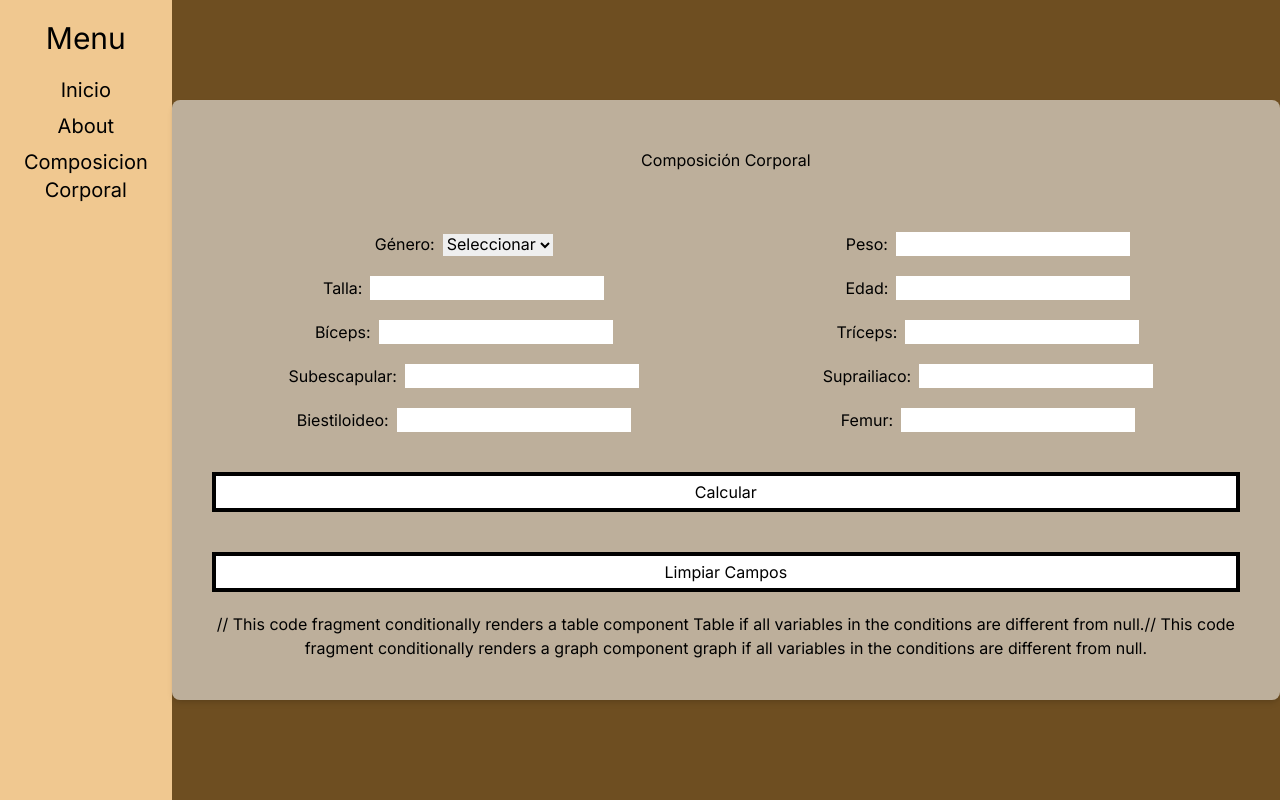
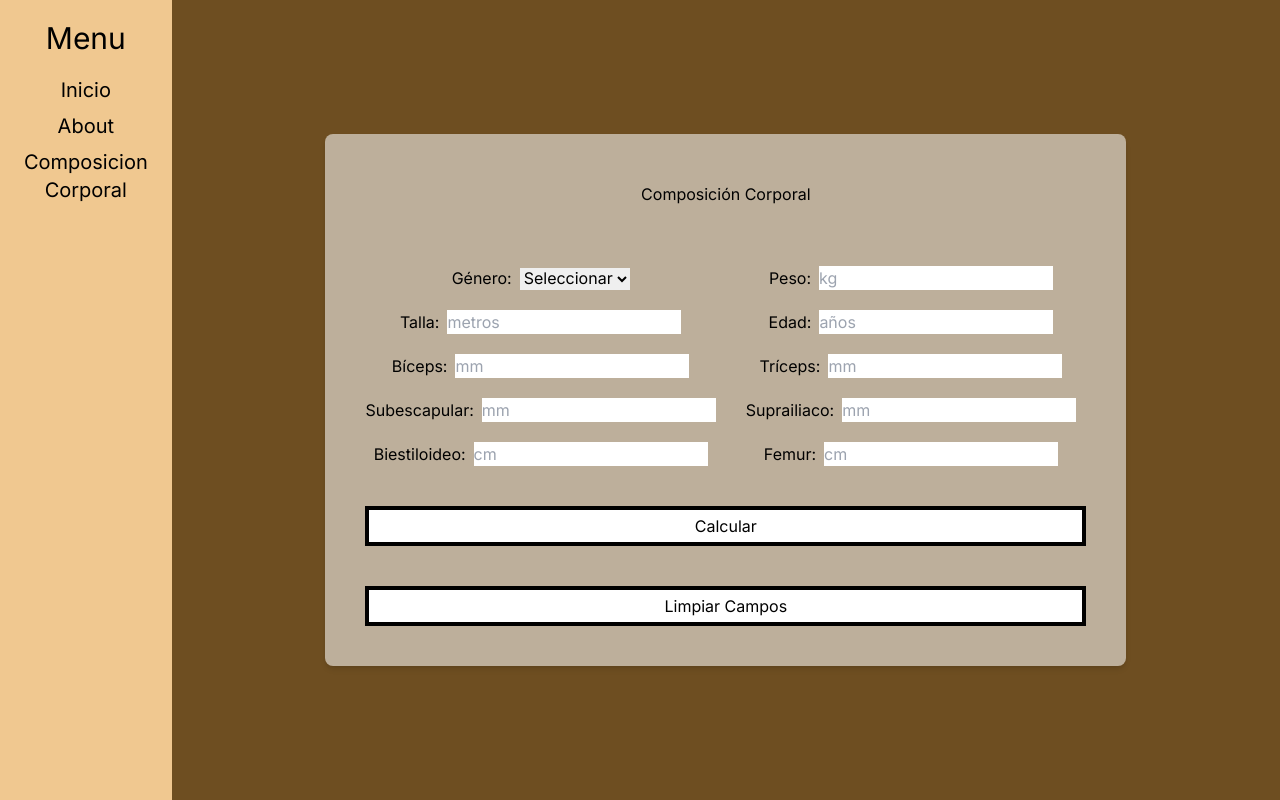
Before and after one commit to Nerovelic/dashboard, a Next.js app: page /body_composition in a window 1280 px wide. Built offline with nearby package versions, Linux system fonts and the light colour scheme.

Commit message:
se optimizo el codigo

```diff
--- a/app/body_composition/page.jsx
+++ b/app/body_composition/page.jsx
@@ -4,25 +4,29 @@ import Table from "../table/page";
 import Graph from "../graph/page";
 
 export default function Composition() {
-  const [genre, setGenre] = useState("");
-  const [tricep, setTricep] = useState("");
-  const [bicep, setBicep] = useState("");
-  const [subscapularis, setSubscapularis] = useState("");
-  const [suprailiac, setSuprailiac] = useState("");
-  const [bistyloid, setBistyloid] = useState("");
-  const [femur, setFemur] = useState("");
-  const [size, setSize] = useState("");
-  const [weight, setWeight] = useState("");
-  const [age, setAge] = useState("");
-  const [result, setResult] = useState(null);
-  const [result2, setResult2] = useState(null);
-  const [boneMass, setBoneMass] = useState(null);
-  const [residualMass, setResidualMass] = useState(null);
-  const [fatMass, setFatMass] = useState(null);
-  const [muscleMass, setMuscleMass] = useState(null);
-  const [PercentResidual, setResidualMassPer] = useState(null);
-  const [PercentageOsea, setBoneMassPer] = useState(null);
-  const [MusclePercentage, setMuscularPer] = useState(null);
+  const [data, setData] = useState({
+    genre: "",
+    tricep: "",
+    bicep: "",
+    subscapularis: "",
+    suprailiac: "",
+    bistyloid: "",
+    femur: "",
+    size: "",
+    weight: "",
+    age: "",
+    result: 0,
+    result2: 0,
+    boneMass: 0,
+    residualMass: 0,
+    fatMass: 0,
+    muscleMass: 0,
+    PercentResidual: 0,
+    PercentageOsea: 0,
+    MusclePercentage: 0,
+  });
+
+  const [isDataLoaded, setIsDataLoaded] = useState(false);
 
   // This `useEffect` loads data previously stored in local storage and sets it to the state of the React component.
   useEffect(() => {
@@ -30,67 +34,35 @@ export default function Composition() {
       localStorage.getItem("bodyCompositionValues")
     );
     if (storedValues) {
-      setGenre(storedValues.genre || "");
-      setTricep(storedValues.tricep || "");
-      setBicep(storedValues.bicep || "");
-      setSubscapularis(storedValues.subscapularis || "");
-      setSuprailiac(storedValues.suprailiac || "");
-      setBistyloid(storedValues.bistyloid || "");
-      setFemur(storedValues.femur || "");
-      setSize(storedValues.size || "");
-      setWeight(storedValues.weight || "");
-      setAge(storedValues.age || "");
+      setData((prevData) => ({
+        ...prevData,
+        ...storedValues,
+      }));
+      setIsDataLoaded(true); // Set isDataLoaded to true when data is loaded
     }
   }, []);
-
   // This `useEffect` updates the local storage whenever the specified state values change,
   // ensuring that the data is reflected in the local storage.
   useEffect(() => {
-    const bodyCompositionValues = {
-      genre,
-      tricep,
-      bicep,
-      subscapularis,
-      suprailiac,
-      bistyloid,
-      femur,
-      size,
-      weight,
-      age,
-    };
-    localStorage.setItem(
-      "bodyCompositionValues",
-      JSON.stringify(bodyCompositionValues)
-    );
-  }, [
-    genre,
-    tricep,
-    bicep,
-    subscapularis,
-    suprailiac,
-    bistyloid,
-    femur,
-    size,
-    weight,
-    age,
-  ]);
+    localStorage.setItem("bodyCompositionValues", JSON.stringify(data));
+  }, [data]);
 
   // Esta función `calculateBoneMass` calcula la masa ósea basada en los valores de `size`, `bistyloid`, y `femur`, usando una fórmula específica.
-  // Luego, asigna el resultado a `boneMass`. Si falta algún valor, devuelve `null`.
+  // Luego, asigna el resultado a `boneMass`. Si falta algún valor, devuelve `0`.
   const calculateBoneMass = () => {
-    if (size && bistyloid && femur) {
-      heightSquared = Math.pow(parseFloat(size), 2);
+    if (data.size && data.bistyloid && data.femur) {
+      heightSquared = Math.pow(parseFloat(data.size), 2);
       const boneMass =
         Math.pow(
-          ((((heightSquared * parseFloat(bistyloid)) / 100) *
-            parseFloat(femur)) /
+          ((((heightSquared * parseFloat(data.bistyloid)) / 100) *
+            parseFloat(data.femur)) /
             100) *
             400,
           0.712
         ) * 3.02;
       return boneMass;
     }
-    return null;
+    return 0;
   };
 
   let heightSquared = 0;
@@ -98,15 +70,15 @@ export default function Composition() {
   // This `useEffect` updates the local storage whenever the specified state values change,
   // ensuring that the data is reflected in the local storage.
   const calculateResidualMass = () => {
-    if (genre && weight) {
-      weightKilograms = parseFloat(weight);
-      if (genre === "hombre") {
+    if (data.genre && data.weight) {
+      weightKilograms = parseFloat(data.weight);
+      if (data.genre === "hombre") {
         return 0.24 * weightKilograms;
-      } else if (genre === "mujer") {
+      } else if (data.genre === "mujer") {
         return 0.21 * weightKilograms;
       }
     }
-    return null;
+    return 0;
   };
 
   let weightKilograms = 0;
@@ -117,73 +89,84 @@ export default function Composition() {
     // This code block checks if all variables (genre, size, weight, tricep, bicep, subscapularis, suprailiac, bistyloid and femur)
     // have defined values before further calculations.
     if (
-      genre &&
-      size &&
-      weight &&
-      tricep &&
-      bicep &&
-      subscapularis &&
-      suprailiac &&
-      bistyloid &&
-      femur
+      data.genre &&
+      data.size &&
+      data.weight &&
+      data.tricep &&
+      data.bicep &&
+      data.subscapularis &&
+      data.suprailiac &&
+      data.bistyloid &&
+      data.femur
     ) {
       // Calculate the logarithm in base 10 of the sum of values converted to skinfold numbers or set to 0 if it cannot be calculated.
       const log10 =
         Math.log10(
-          parseFloat(tricep) +
-            parseFloat(bicep) +
-            parseFloat(subscapularis) +
-            parseFloat(suprailiac)
+          parseFloat(data.tricep) +
+            parseFloat(data.bicep) +
+            parseFloat(data.subscapularis) +
+            parseFloat(data.suprailiac)
         ) || 0;
 
       let DC;
 
       // Depending on the gender entered (male or female), it calculates a coefficient (DC) using a specific formula based on the previously
       // calculated value of log10.
-      if (genre === "hombre") {
+      if (data.genre === "hombre") {
         DC = 1.1765 - 0.0744 * log10;
-      } else if (genre === "mujer") {
+      } else if (data.genre === "mujer") {
         DC = 1.1567 - 0.0717 * log10;
       }
       // Calculates the body fat percentage using a previously calculated value (DC) in a specific formula.
       const percentageFatCorporal = 495 / DC - 450;
       // Calculate body fat mass by multiplying body fat percentage by weight and dividing the result by 100.
-      const fatMass = (percentageFatCorporal * weight) / 100;
+      const fatMass = (percentageFatCorporal * data.weight) / 100;
       // Calculate the percentage of residual mass by dividing the residual mass calculated by the `calculateResidualMass()`
       // function by the weight and then multiplying by 100.
-      const PercentResidual = (calculateResidualMass() * 100) / weight;
+      const PercentResidual = (calculateResidualMass() * 100) / data.weight;
       // Calculate the percentage of bone mass by dividing the bone mass calculated by the `calculateBoneMass()`
       // function by the weight and multiplying by 100.
-      const PercentageOsea = (calculateBoneMass() * 100) / weight;
+      const PercentageOsea = (calculateBoneMass() * 100) / data.weight;
       // Calculate the percentage of muscle mass by subtracting the sum of the percentage of body fat,
       // the percentage of residual mass and the percentage of bone mass at 100%.
       const PercentageMuscular =
         100 - (percentageFatCorporal + PercentResidual + PercentageOsea);
       // Calculate muscle mass by multiplying the percentage of muscle mass by the weight and dividing the result by 100.
-      const muscleMass = (PercentageMuscular * weight) / 100;
-      setFatMass(fatMass);
-      setResult(percentageFatCorporal);
-      setResult2(DC);
-      setBoneMass(calculateBoneMass());
-      setResidualMass(calculateResidualMass());
-      setResidualMassPer(PercentResidual);
-      setBoneMassPer(PercentageOsea);
-      setMuscularPer(PercentageMuscular);
-      setMuscleMass(muscleMass);
+      const muscleMass = (PercentageMuscular * data.weight) / 100;
+      setData((prevData) => ({
+        ...prevData,
+        result: percentageFatCorporal,
+        result2: DC,
+        boneMass: calculateBoneMass(),
+        residualMass: calculateResidualMass(),
+        PercentResidual: PercentResidual,
+        PercentageOsea: PercentageOsea,
+        MusclePercentage: PercentageMuscular,
+        fatMass: fatMass,
+        muscleMass: muscleMass,
+      }));
     } else {
-      setResult(null);
-      setResult2(null);
-      setBoneMass(null);
-      setResidualMass(null);
-      setMuscleMass(null);
+      setData((prevData) => ({
+        ...prevData,
+        result: 0,
+        result2: 0,
+        boneMass: 0,
+        residualMass: 0,
+        fatMass: 0,
+        muscleMass: 0,
+      }));
     }
   };
 
-  //The `handlePositiveInputChange` function checks if a value is greater than or equal to zero and, if so,
-  // sets it to a variable using the `setValue` function.
-  const handlePositiveInputChange = (value, setValue) => {
+  // The `handlePositiveInputChange` function takes an event and a key as arguments. When a value is greater than or equal to zero in the event,
+  // it updates the existing data (prevData) with the new value in the specified key using the propagation operator (`...`).
+  const handlePositiveInputChange = (event, key) => {
+    const { value } = event.target;
     if (value >= 0) {
-      setValue(value);
+      setData((prevData) => ({
+        ...prevData,
+        [key]: value,
+      }));
     }
   };
 
@@ -196,8 +179,8 @@ export default function Composition() {
             <label>
               Género:
               <select
-                value={genre}
-                onChange={(e) => setGenre(e.target.value)}
+                value={data.genre}
+                onChange={(e) => setData({ ...data, genre: e.target.value })}
                 className="ml-2"
               >
                 <option value="">Seleccionar</option>
@@ -210,13 +193,9 @@ export default function Composition() {
               <input
                 type="number"
                 className="ml-2"
-                value={weight}
-                onChange={(e) =>
-                  handlePositiveInputChange(
-                    parseFloat(e.target.value),
-                    setWeight
-                  )
-                }
+                placeholder="kg"
+                value={data.weight}
+                onChange={(e) => handlePositiveInputChange(e, "weight")}
               />
             </label>
           </div>
@@ -226,10 +205,9 @@ export default function Composition() {
               <input
                 type="number"
                 className="ml-2"
-                value={size}
-                onChange={(e) =>
-                  handlePositiveInputChange(parseFloat(e.target.value), setSize)
-                }
+                placeholder="metros"
+                value={data.size}
+                onChange={(e) => handlePositiveInputChange(e, "size")}
               />
             </label>
             <label>
@@ -237,10 +215,9 @@ export default function Composition() {
               <input
                 type="number"
                 className="ml-2"
-                value={age}
-                onChange={(e) =>
-                  handlePositiveInputChange(parseFloat(e.target.value), setAge)
-                }
+                placeholder="años"
+                value={data.age}
+                onChange={(e) => handlePositiveInputChange(e, "age")}
               />
             </label>
           </div>
@@ -250,13 +227,9 @@ export default function Composition() {
               <input
                 type="number"
                 className="ml-2"
-                value={bicep}
-                onChange={(e) =>
-                  handlePositiveInputChange(
-                    parseFloat(e.target.value),
-                    setBicep
-                  )
-                }
+                placeholder="mm"
+                value={data.bicep}
+                onChange={(e) => handlePositiveInputChange(e, "bicep")}
               />
             </label>
             <label>
@@ -264,13 +237,9 @@ export default function Composition() {
               <input
                 type="number"
                 className="ml-2"
-                value={tricep}
-                onChange={(e) =>
-                  handlePositiveInputChange(
-                    parseFloat(e.target.value),
-                    setTricep
-                  )
-                }
+                placeholder="mm"
+                value={data.tricep}
+                onChange={(e) => handlePositiveInputChange(e, "tricep")}
               />
             </label>
           </div>
@@ -280,13 +249,9 @@ export default function Composition() {
               <input
                 type="number"
                 className="ml-2"
-                value={subscapularis}
-                onChange={(e) =>
-                  handlePositiveInputChange(
-                    parseFloat(e.target.value),
-                    setSubscapularis
-                  )
-                }
+                placeholder="mm"
+                value={data.subscapularis}
+                onChange={(e) => handlePositiveInputChange(e, "subscapularis")}
               />
             </label>
             <label>
@@ -294,28 +259,19 @@ export default function Composition() {
               <input
                 type="number"
                 className="ml-2"
-                value={suprailiac}
-                onChange={(e) =>
-                  handlePositiveInputChange(
-                    parseFloat(e.target.value),
-                    setSuprailiac
-                  )
-                }
+                placeholder="mm"
+                value={data.suprailiac}
+                onChange={(e) => handlePositiveInputChange(e, "suprailiac")}
               />
             </label>
-
             <label>
               Biestiloideo:
               <input
                 type="number"
                 className="ml-2"
-                value={bistyloid}
-                onChange={(e) =>
-                  handlePositiveInputChange(
-                    parseFloat(e.target.value),
-                    setBistyloid
-                  )
-                }
+                placeholder="cm"
+                value={data.bistyloid}
+                onChange={(e) => handlePositiveInputChange(e, "bistyloid")}
               />
             </label>
             <label>
@@ -323,13 +279,9 @@ export default function Composition() {
               <input
                 type="number"
                 className="ml-2"
-                value={femur}
-                onChange={(e) =>
-                  handlePositiveInputChange(
-                    parseFloat(e.target.value),
-                    setFemur
-                  )
-                }
+                placeholder="cm"
+                value={data.femur}
+                onChange={(e) => handlePositiveInputChange(e, "femur")}
               />
             </label>
           </div>
@@ -344,63 +296,70 @@ export default function Composition() {
             className="bg-tertiary text-black border-4 cursor-pointer mt-5 py-1 px-3"
             onClick={() => {
               localStorage.removeItem("bodyCompositionValues");
-              setGenre("");
-              setTricep("");
-              setBicep("");
-              setSubscapularis("");
-              setSuprailiac("");
-              setBistyloid("");
-              setFemur("");
-              setSize("");
-              setWeight("");
-              setResult(null);
-              setResult2(null);
-              setBoneMass(null);
-              setResidualMass(null);
-              setAge("");
+              setData({
+                genre: "",
+                tricep: "",
+                bicep: "",
+                subscapularis: "",
+                suprailiac: "",
+                bistyloid: "",
+                femur: "",
+                size: "",
+                weight: "",
+                age: "",
+                result: 0,
+                result2: 0,
+                boneMass: 0,
+                residualMass: 0,
+                fatMass: 0,
+                muscleMass: 0,
+                PercentResidual: 0,
+                PercentageOsea: 0,
+                MusclePercentage: 0,
+              });
             }}
           >
             Limpiar Campos
           </button>
         </form>
-        // This code fragment conditionally renders a table component Table if
-        all variables in the conditions are different from null.
-        {result !== null &&
-          result2 !== null &&
-          boneMass !== null &&
-          PercentageOsea !== null &&
-          residualMass !== null &&
-          PercentResidual !== null &&
-          muscleMass !== null &&
-          MusclePercentage !== null && (
+        {isDataLoaded && ( // Only shows table and graph if data is loaded.
+          <div>
+            {data.result !== 0 &&
+              data.result2 !== 0 &&
+              data.boneMass !== 0 &&
+              data.PercentageOsea !== 0 &&
+              data.residualMass !== 0 &&
+              data.PercentResidual !== 0 &&
+              data.muscleMass !== 0 &&
+              data.MusclePercentage !== 0 && (
                 <Table
-              porcentajeGrasa={result}
-              fatMass={fatMass}
-              boneMass={boneMass}
-              PercentageOsea={PercentageOsea}
-              residualMass={residualMass}
-              PercentResidual={PercentResidual}
-              muscleMass={muscleMass}
-              MusclePercentage={MusclePercentage}
+                  porcentajeGrasa={data.result}
+                  fatMass={data.fatMass}
+                  boneMass={data.boneMass}
+                  PercentageOsea={data.PercentageOsea}
+                  residualMass={data.residualMass}
+                  PercentResidual={data.PercentResidual}
+                  muscleMass={data.muscleMass}
+                  MusclePercentage={data.MusclePercentage}
                 />
               )}
-        // This code fragment conditionally renders a graph component graph if
-        all variables in the conditions are different from null.
-        {result !== null &&
-          result2 !== null &&
-          boneMass !== null &&
-          PercentageOsea !== null &&
-          residualMass !== null &&
-          PercentResidual !== null &&
-          muscleMass !== null &&
-          MusclePercentage !== null && (
+            {data.result !== 0 &&
+              data.result2 !== 0 &&
+              data.boneMass !== 0 &&
+              data.PercentageOsea !== 0 &&
+              data.residualMass !== 0 &&
+              data.PercentResidual !== 0 &&
+              data.muscleMass !== 0 &&
+              data.MusclePercentage !== 0 && (
                 <Graph
-              result={result}
-              result2={result2}
-              PercentageOsea={PercentageOsea}
-              PercentResidual={PercentResidual}
-              MusclePercentage={MusclePercentage}
+                  result={data.result}
+                  result2={data.result2}
+                  PercentageOsea={data.PercentageOsea}
+                  PercentResidual={data.PercentResidual}
+                  MusclePercentage={data.MusclePercentage}
                 />
+              )}
+          </div>
         )}
       </div>
     </div>
```
Also changed, not shown: app/graph/page.jsx (+9 -4 lines). Lines whose indentation alone changed are shown as unchanged.
